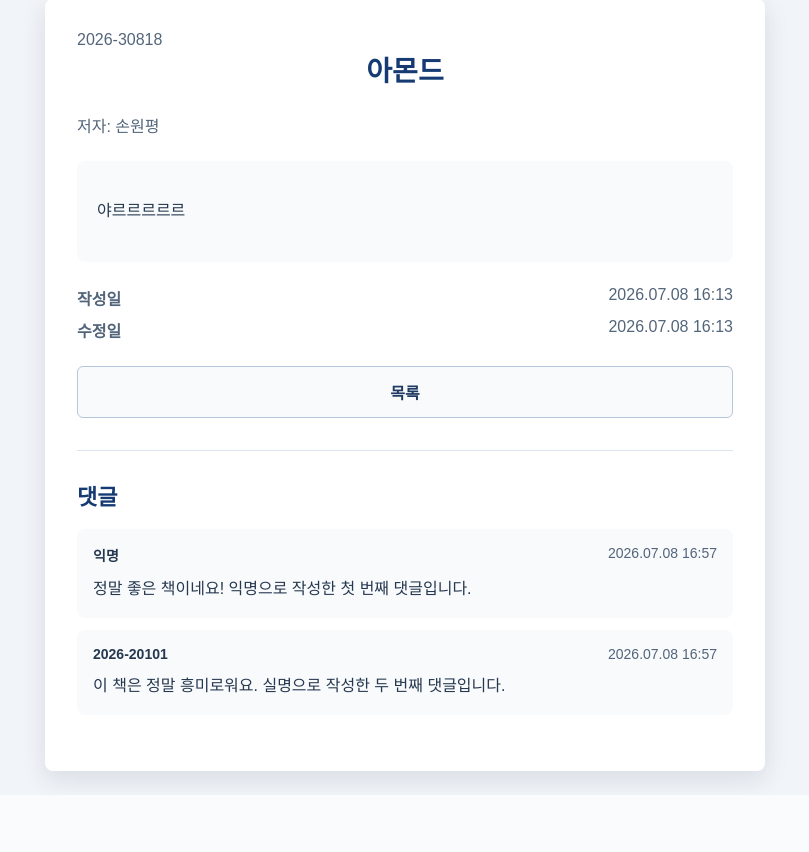
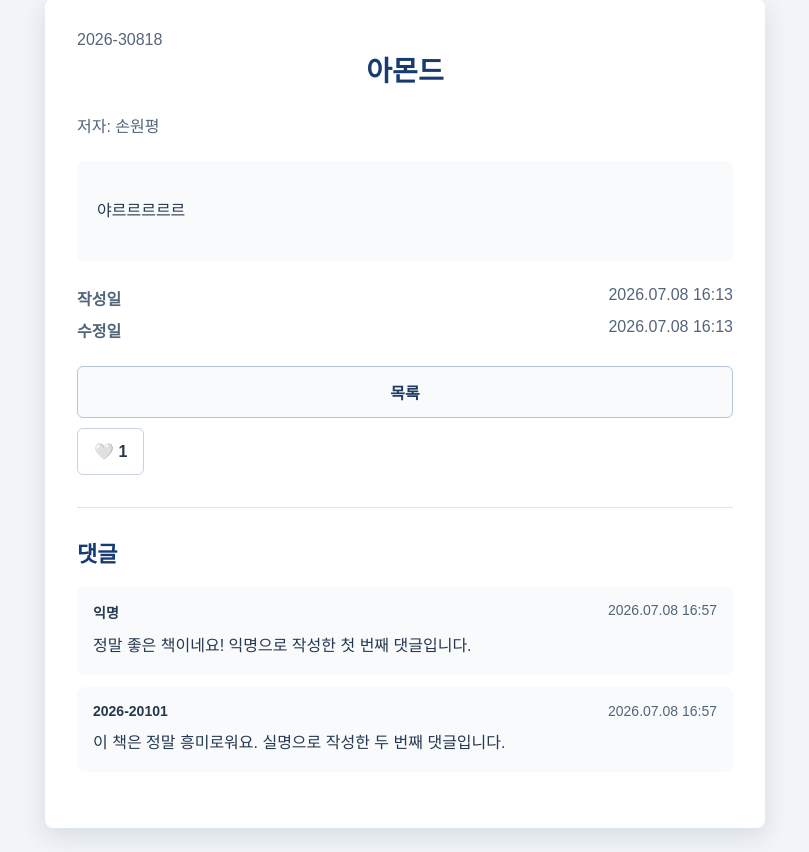
Before and after one commit to soul081029/School_Reading_Program, a Django app: page /recommendations/5/ in a window 1280 px wide. Shown: the part 25-877 px from the top of the page, without its empty margins (235-1044 px from the left). Before the commit the page ends 817 px from the top, so only its background shows below. Run offline with Django 5.2, Linux system fonts and the light colour scheme; data comes from the database, SQL or seed files in the repository; both versions use the stored data as it was after the commit.

Commit message:
댓글, 하트 기능 추가

```diff
--- a/recommendations/models.py
+++ b/recommendations/models.py
@@ -18,6 +18,12 @@ class Recommendation(models.Model):
     post_text = models.TextField(verbose_name='추천 이유')
     created_at = models.DateTimeField(auto_now_add=True, verbose_name='작성일')
     updated_at = models.DateTimeField(auto_now=True, verbose_name='수정일')
+    liked_users = models.ManyToManyField(
+        settings.AUTH_USER_MODEL,
+        blank=True,
+        related_name='liked_recommendations',
+        verbose_name='좋아요 사용자',
+    )
 
     class Meta:
         ordering = ['-created_at']
@@ -26,6 +32,11 @@ class Recommendation(models.Model):
 
     def __str__(self):
         return f'{self.book_title} - {self.writer_name}'
+
+    @property
+    def like_count(self):
+        """좋아요 개수를 반환합니다."""
+        return self.liked_users.count()
 
 
 class Comment(models.Model):
--- a/recommendations/urls.py
+++ b/recommendations/urls.py
@@ -8,4 +8,5 @@ urlpatterns = [
     path('<int:id>/', views.recommendation_detail, name='recommendation_detail'),
     path('<int:id>/edit/', views.update_recommendation, name='update_recommendation'),
     path('<int:id>/delete/', views.delete_recommendation, name='delete_recommendation'),
+    path('<int:id>/like/', views.toggle_like, name='toggle_like'),
 ]
--- a/recommendations/views.py
+++ b/recommendations/views.py
@@ -134,3 +134,19 @@ def delete_recommendation(request, id):
         'recommendations/delete.html',
         {'recommendation': recommendation},
     )
+
+
+@login_required
+def toggle_like(request, id):
+    """좋아요를 토글합니다."""
+    recommendation = get_object_or_404(Recommendation, id=id)
+
+    if request.method == 'POST':
+        if request.user in recommendation.liked_users.all():
+            recommendation.liked_users.remove(request.user)
+        else:
+            recommendation.liked_users.add(request.user)
+
+        return redirect('recommendation_detail', id=recommendation.id)
+
+    return redirect('recommendation_detail', id=recommendation.id)
--- a/static/users/style.css
+++ b/static/users/style.css
@@ -441,6 +441,55 @@ textarea:focus {
     gap: 12px;
 }
 
+.footer-actions {
+    display: flex;
+    align-items: center;
+    gap: 8px;
+}
+
+.like-form,
+.like-form-detail {
+    margin: 0;
+}
+
+.like-button,
+.like-button-detail {
+    padding: 8px 12px;
+    border: none;
+    border-radius: 6px;
+    background: #fff;
+    color: #26384f;
+    font-size: 14px;
+    font-weight: 600;
+    cursor: pointer;
+    transition: all 0.2s ease;
+    white-space: nowrap;
+}
+
+.like-button:hover,
+.like-button-detail:hover {
+    background: #f8fafc;
+    transform: scale(1.05);
+}
+
+.like-button-detail {
+    padding: 13px 16px;
+    font-size: 16px;
+    width: auto;
+    border: 1px solid #c9d3df;
+}
+
+.recommendation-card-wrapper {
+    position: relative;
+}
+
+.recommendation-card-footer {
+    position: absolute;
+    bottom: 0;
+    right: 0;
+    padding: 12px;
+}
+
 @media (max-width: 480px) {
     .page {
         padding: 16px;
--- a/templates/recommendations/detail.html
+++ b/templates/recommendations/detail.html
@@ -31,6 +31,16 @@
 
             <div class="button-group">
                 <a class="secondary-button link-button" href="{% url 'recommendation_list' %}">목록</a>
+                <form method="post" action="{% url 'toggle_like' recommendation.id %}" class="like-form-detail">
+                    {% csrf_token %}
+                    <button type="submit" class="like-button-detail">
+                        {% if request.user in recommendation.liked_users.all %}
+                            ❤ {{ recommendation.like_count }}
+                        {% else %}
+                            🤍 {{ recommendation.like_count }}
+                        {% endif %}
+                    </button>
+                </form>
                 {% if request.user == recommendation.author or request.user.is_staff or request.user.is_superuser %}
                     <a class="primary-button link-button" href="{% url 'update_recommendation' recommendation.id %}">수정</a>
                     <a class="danger-button link-button" href="{% url 'delete_recommendation' recommendation.id %}">삭제</a>
```
Also changed, not shown: recommendations/admin.py (+7 -1 lines), templates/recommendations/list.html (+14 -0 lines), templates/users/home.html (+16 -2 lines), db.sqlite3, recommendations/migrations/0003_recommendation_liked_users.py (added).
